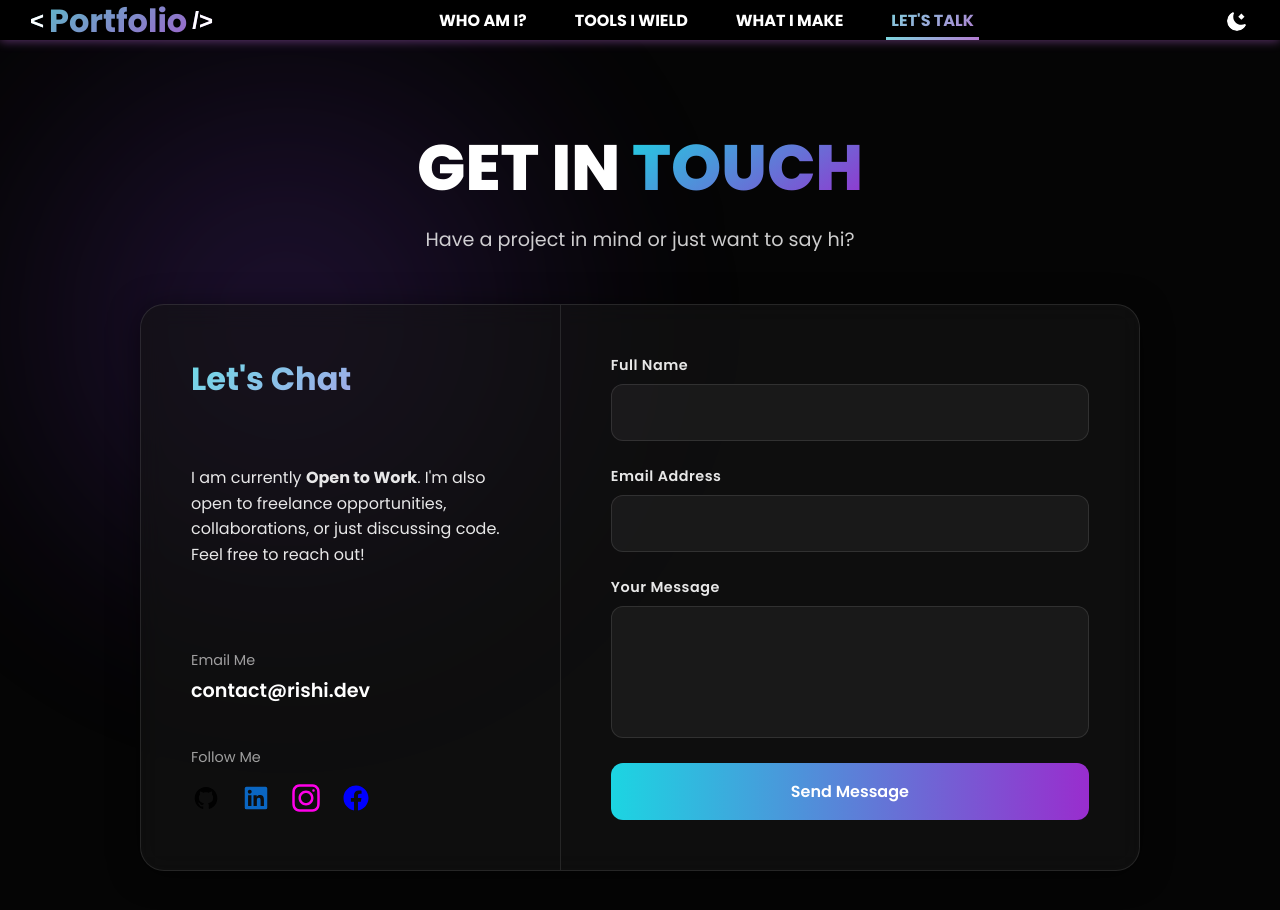
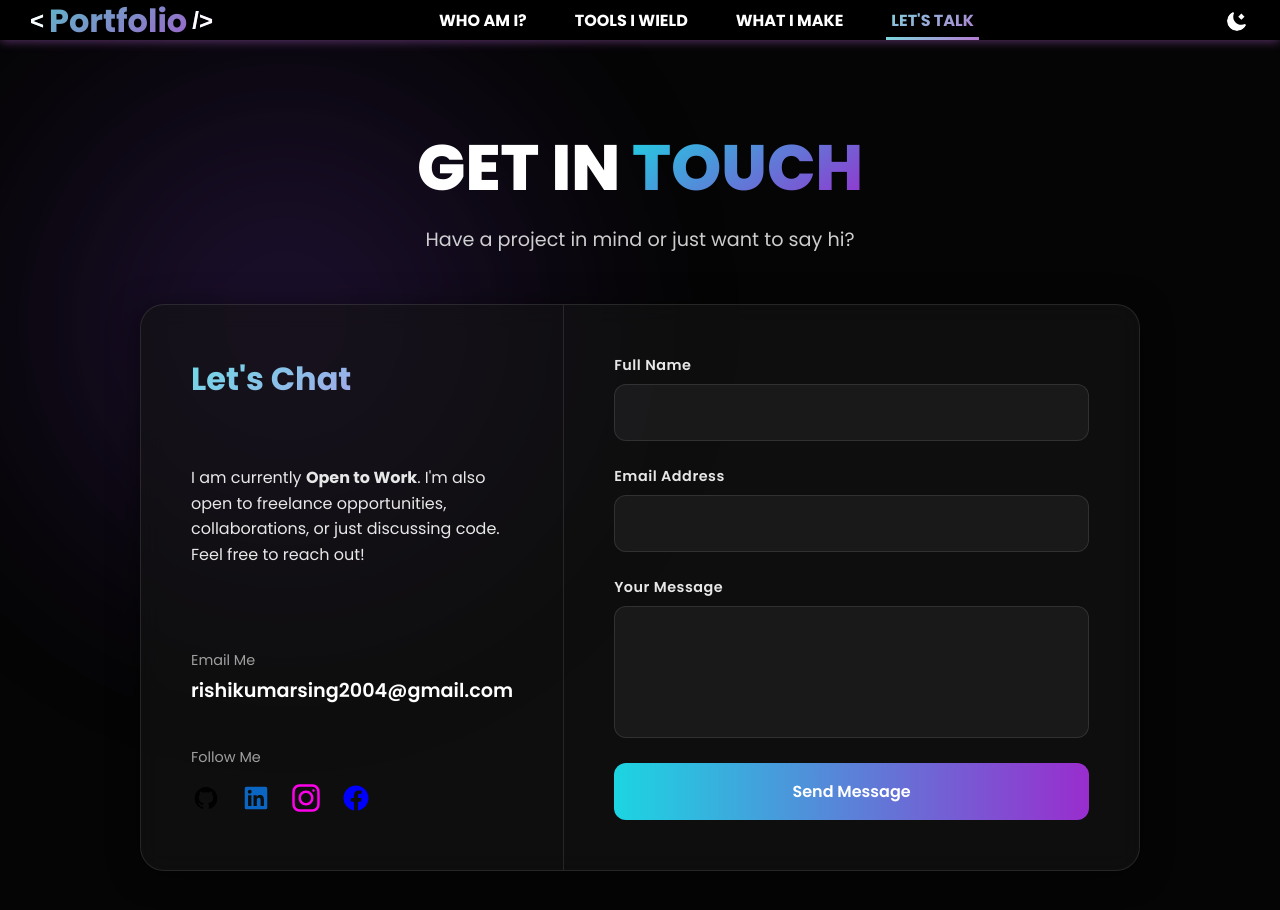
Before and after one commit to Rishi-R-svg/Portfolio, a React (Vite) app in the folder frontend/: page /Contact in a window 1280 px wide. Shown: the top 910 px of the page. Built offline with nearby package versions, Linux system fonts and the light colour scheme.

Commit message:
Update email address in Contact component

```diff
--- a/frontend/src/components/Contact.jsx
+++ b/frontend/src/components/Contact.jsx
@@ -92,7 +92,7 @@ const Contact = () => {
 
             <div className="info-item">
               <span className="info-label">Email Me</span>
-              <a href="mailto:contact@rishi.dev" className="info-value">contact@rishi.dev</a>
+              <a href="mailto:contact@rishi.dev" className="info-value">rishikumarsing2004@gmail.com</a>
             </div>
 
             <div className="social-links-container">
```
